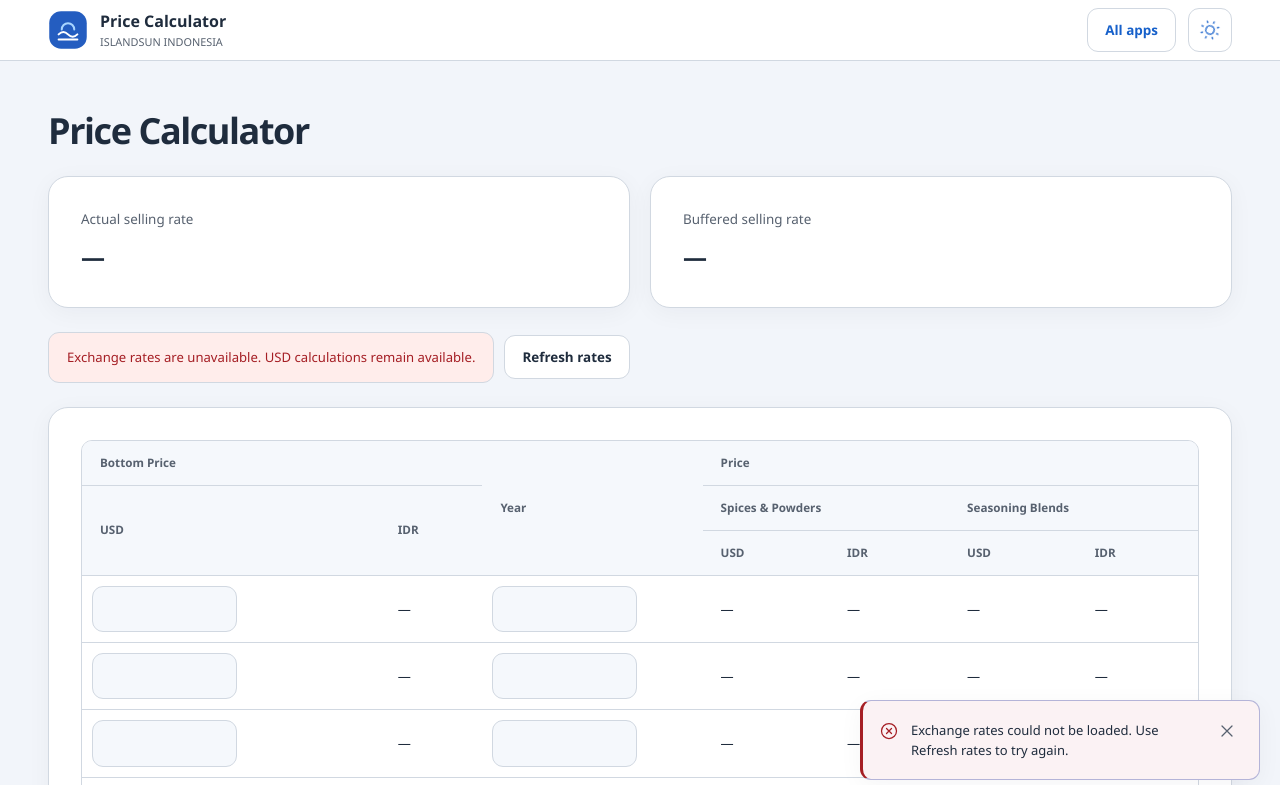
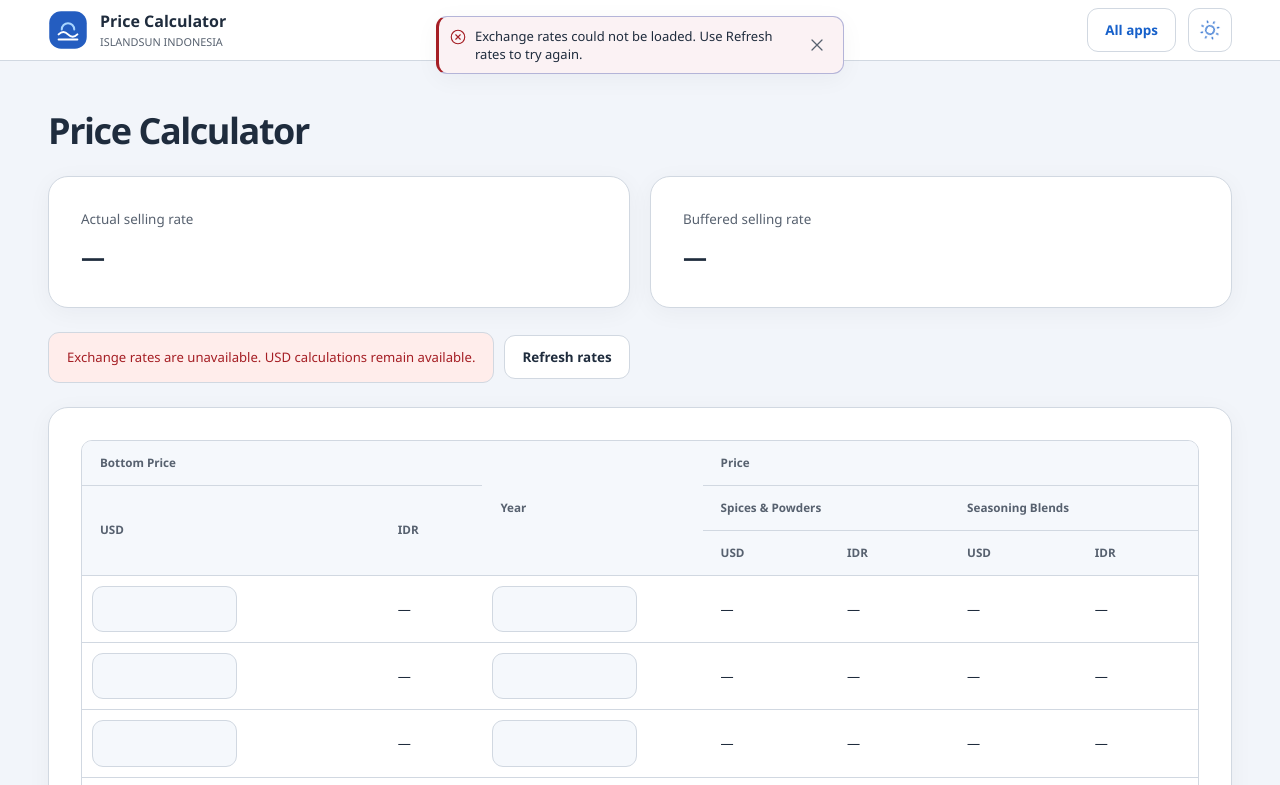
Before and after one commit to budhi-halim/price, a plain HTML site: page index.html in a window 1280 px wide. Both pictures are taken after a click on the button "Refresh rates". Shown: the top 785 px of the page. Drawn offline with Linux system fonts and the light colour scheme; no server answers.

Commit message:
Sync shared notification presentation and motion

```diff
--- a/assets/family/css/notifications.css
+++ b/assets/family/css/notifications.css
@@ -1,9 +1,9 @@
 /* === Shared family notification surfaces === */
 .isi-toasts {
   --toast-slots: 1;
-  position: fixed; inset: auto 0 0 auto; z-index: 2147483647;
-  display: grid; grid-template-columns: minmax(0, 1fr); gap: 10px;
-  width: min(440px, 100%); padding: 20px; box-sizing: border-box;
+  position: fixed; inset: 0 auto auto 50%; translate: -50% 0; z-index: 2147483647;
+  display: grid; grid-template-columns: minmax(0, 1fr); align-content: start; gap: 8px;
+  width: min(440px, 100%); height: 100dvh; padding: 16px; padding-top: max(16px, env(safe-area-inset-top)); box-sizing: border-box;
   overflow: clip; contain: layout paint; pointer-events: none;
 }
 .isi-toasts:empty { display: none; }
@@ -12,26 +12,26 @@
 .isi-toast {
   --notice-color: var(--isi-success);
   position: relative; isolation: isolate;
-  min-width: 0; max-height: calc((100dvh - 40px - (var(--toast-slots) - 1) * 10px) / var(--toast-slots)); overflow: auto;
+  min-width: 0; max-height: calc((100dvh - 32px - (var(--toast-slots) - 1) * 8px) / var(--toast-slots)); overflow: auto;
   overscroll-behavior: contain; pointer-events: auto;
   scrollbar-width: thin; scrollbar-color: var(--isi-border) transparent;
-  display: flex; align-items: start; gap: 12px; box-sizing: border-box;
-  padding: 14px 16px; border: 1px solid color-mix(in oklch, var(--notice-color) 24%, var(--isi-border));
+  display: flex; align-items: start; gap: 8px; box-sizing: border-box;
+  padding: 8px 10px; border: 1px solid color-mix(in oklch, var(--notice-color) 24%, var(--isi-border));
   border-inline-start: 3px solid var(--notice-color); border-radius: var(--isi-control-radius);
   background: color-mix(in oklch, var(--notice-color) 6%, var(--isi-surface)); color: var(--isi-text);
-  box-shadow: var(--isi-shadow); font: 13px/1.55 var(--isi-font); text-align: start;
+  box-shadow: var(--isi-shadow); font: 13px/1.4 var(--isi-font); text-align: start;
 }
 .isi-toast[data-tone="warning"] { --notice-color: var(--isi-warning); }
 .isi-toast[data-tone="error"] { --notice-color: var(--isi-error); }
-.isi-toast-message { flex: 1; min-width: 0; overflow-wrap: anywhere; padding-block: 5px; }
+.isi-toast-message { flex: 1; min-width: 0; overflow-wrap: anywhere; padding-block: 2px; }
 .isi-toast a.isi-toast-message { color: inherit; text-decoration: none; border-radius: inherit; }
 .isi-toast a.isi-toast-message::after { content: ''; position: absolute; inset: 0; border-radius: inherit; }
 .isi-toast a.isi-toast-message:hover::after { background: color-mix(in oklch,var(--isi-primary) 5%,transparent); }
 .isi-toast a.isi-toast-message:focus-visible { outline: none !important; }
 .isi-toast a.isi-toast-message:focus-visible::after { outline: 2px solid var(--isi-primary); outline-offset: -2px; }
-.isi-toast-customer { display: block; margin-block-end: 4px; font-size: 0.92em; }
-.isi-toast-mark { flex: none; width: 20px; height: 20px; color: var(--notice-color); margin-top: 6px; }
-.isi-toast-actions { display: flex; flex: none; gap: 4px; }
+.isi-toast-customer { display: block; margin-block-end: 2px; font-size: 0.92em; white-space: nowrap; overflow: hidden; text-overflow: ellipsis; }
+.isi-toast-mark { flex: none; width: 18px; height: 18px; color: var(--notice-color); margin-top: 3px; }
+.isi-toast-actions { display: flex; flex: none; align-self: center; gap: 2px; }
 .isi-toast .isi-toast-button {
   position: relative; z-index: 1;
   appearance: none; display: inline-grid; place-items: center; width: 32px; height: 32px; min-height: 32px;
--- a/assets/family/js/notifications.js
+++ b/assets/family/js/notifications.js
@@ -1,5 +1,5 @@
 import { createToastCard } from './toast-card.js';
-import { createNoticeMotion } from './notice-motion.js';
+import { createToastMotion } from './toast-motion.js';
 
 const TOAST_DURATION = 7000;
 
@@ -8,9 +8,15 @@ export function createNotifications(host, { toastClass = '' } = {}) {
   const owned = !host;
   if (owned) { host = document.createElement('section'); document.body.append(host); }
   host.classList.add('isi-toasts'); host.setAttribute('aria-label', 'Notifications');
-  const entries = new Map(), queue = [], motion = createNoticeMotion();
-  let destroyed = false, pumping = false, claiming;
-  const available = () => !document.hidden && document.hasFocus();
+  const entries = new Map(), queue = [], motion = createToastMotion(host, () => { void pump(); });
+  let destroyed = false, pumping = false, claiming, enabled = true, onBypass;
+  const available = () => enabled && !document.hidden && document.hasFocus();
+  function bypass(request) {
+    if (request.bypassed) return;
+    request.bypassed = true;
+    try { Promise.resolve(onBypass?.(request)).catch(() => {}); }
+    catch { /* The owner handles persistence failures without reopening a suppressed popup. */ }
+  }
   async function release(request) {
     try { await request.onSkip?.(); }
     catch { /* The owner reports storage failures; an expired claim can be retried later. */ }
@@ -45,11 +51,11 @@ export function createNotifications(host, { toastClass = '' } = {}) {
     }
   }
   async function pump() {
-    if (pumping || destroyed || !available()) return;
+    if (pumping || destroyed || motion.busy || !available()) return;
     pumping = true;
     try {
       const limit = innerHeight < 600 ? 1 : 3;
-      while (!destroyed && available() && queue.length && entries.size < limit) {
+      while (!destroyed && !motion.busy && available() && queue.length && entries.size < limit) {
         if (entries.has(queue[0].key)) break;
         const request = queue.shift(); claiming = request;
         let accepted = true;
@@ -58,8 +64,9 @@ export function createNotifications(host, { toastClass = '' } = {}) {
           if (request.isCurrent && !request.isCurrent()) accepted = false;
         }
         catch { accepted = false; }
+        if (!enabled) { bypass(request); request.cancelled = true; }
         if (!accepted || destroyed || request.cancelled) { await release(request); claiming = null; continue; }
-        if (!available()) {
+        if (!available() || motion.busy) {
           // Release a cross-tab claim while retaining the queued notice for the next activation.
           await release(request);
           if (!destroyed && !request.cancelled) queue.unshift(request);
@@ -91,11 +98,12 @@ export function createNotifications(host, { toastClass = '' } = {}) {
         node.addEventListener('focusout', () => queueMicrotask(schedule));
         schedule(); request.onShow?.();
       }
-    } finally { pumping = false; if (!destroyed && available() && queue.length && !entries.has(queue[0].key) && entries.size < (innerHeight < 600 ? 1 : 3)) queueMicrotask(pump); }
+    } finally { pumping = false; if (!destroyed && !motion.busy && available() && queue.length && !entries.has(queue[0].key) && entries.size < (innerHeight < 600 ? 1 : 3)) queueMicrotask(pump); }
   }
   function show(message, options = {}) {
     const tone = options.tone || 'success', key = options.key || message;
     if (destroyed) return false;
+    if (!enabled) { bypass({...options, key, tone, message:String(message).slice(0,4000)}); return true; }
     const existing = entries.get(key) || queue.find(entry => entry.key === key) || (claiming?.key === key ? claiming : null);
     if (existing && existing.message === message && existing.tone === tone && !existing.closing) return true;
     if (existing) dismiss(key);
@@ -113,6 +121,16 @@ export function createNotifications(host, { toastClass = '' } = {}) {
   window.addEventListener('focus', resume); window.addEventListener('blur', resume); document.addEventListener('visibilitychange', resume);
   return {
     show, dismiss,
+    setEnabled(value, handler) {
+      if (handler) onBypass = handler;
+      if (destroyed || enabled === Boolean(value)) return;
+      enabled = Boolean(value);
+      if (enabled) { pump(); return; }
+      for (const request of queue.splice(0)) { bypass(request); void release(request); }
+      if (claiming) { claiming.cancelled = true; bypass(claiming); }
+      for (const entry of entries.values()) { bypass(entry); dismiss(entry.key); }
+      motion.settle();
+    },
     clear() { for (const item of queue.splice(0)) void release(item); if (claiming) claiming.cancelled = true; for (const key of entries.keys()) dismiss(key); },
     destroy() {
       destroyed = true; if (claiming) claiming.cancelled = true;
--- /dev/null
+++ b/assets/family/js/toast-motion.js
@@ -0,0 +1,81 @@
+const DURATION = { enter: 200, exit: 220, move: 240 };
+
+/** Finish departures before closing gaps and admitting the next queued cards. */
+export function createToastMotion(host, onSettled) {
+  const animations = new Map(), pending = new Map();
+  let busy = false, destroyed = false;
+
+  function cancel(node) {
+    const entry = animations.get(node);
+    if (!entry) return;
+    animations.delete(node);
+    entry.animation.cancel(); entry.resolve(false);
+  }
+
+  function animate(node, frames, duration) {
+    cancel(node);
+    if (destroyed) return Promise.resolve(false);
+    if (matchMedia('(prefers-reduced-motion: reduce)').matches || !node.animate) return Promise.resolve(true);
+    return new Promise(resolve => {
+      const animation = node.animate(frames, { duration, easing: 'cubic-bezier(.2,.8,.2,1)', fill: 'both' });
+      animations.set(node, { animation, resolve });
+      animation.onfinish = () => {
+        if (animations.get(node)?.animation !== animation) return;
+        animations.delete(node); animation.cancel(); resolve(true);
+      };
+    });
+  }
+
+  async function drain() {
+    if (busy || destroyed) return;
+    busy = true;
+    try {
+      while (pending.size && !destroyed) {
+        const batch = [...pending];
+        for (const [node] of batch) pending.delete(node);
+        await Promise.all(batch.map(([node]) => {
+          node.dataset.noticeLeaving = 'true';
+          const style = getComputedStyle(node);
+          return animate(node, [
+            { opacity: style.opacity, transform: style.transform },
+            { opacity: 0, transform: 'translateX(48px)' },
+          ], DURATION.exit);
+        }));
+        if (destroyed) return;
+        const positions = new Map([...host.children].map(node => [node, node.getBoundingClientRect().top]));
+        for (const [node] of batch) node.remove();
+        const movement = [];
+        for (const node of host.children) {
+          cancel(node);
+          const offset = positions.get(node) - node.getBoundingClientRect().top;
+          if (Math.abs(offset) > .5) movement.push(animate(node, [
+            { transform: `translateY(${offset}px)` }, { transform: 'none' },
+          ], DURATION.move));
+        }
+        await Promise.all(movement);
+        if (destroyed) return;
+        for (const [, done] of batch) done();
+      }
+    } finally {
+      busy = false;
+      if (!destroyed) onSettled();
+    }
+  }
+
+  return {
+    get busy() { return busy || pending.size > 0; },
+    enter(node) {
+      void animate(node, [{ opacity: 0, transform: 'translateY(-8px)' }, { opacity: 1, transform: 'none' }], DURATION.enter);
+    },
+    remove(node, done) {
+      node.inert = true;
+      pending.set(node, done);
+      queueMicrotask(drain);
+    },
+    settle() { for (const node of animations.keys()) cancel(node); },
+    destroy() {
+      destroyed = true; pending.clear();
+      for (const node of animations.keys()) cancel(node);
+    },
+  };
+}
```
Also changed, not shown: assets/family/family-manifest.json (+4 -3 lines).
